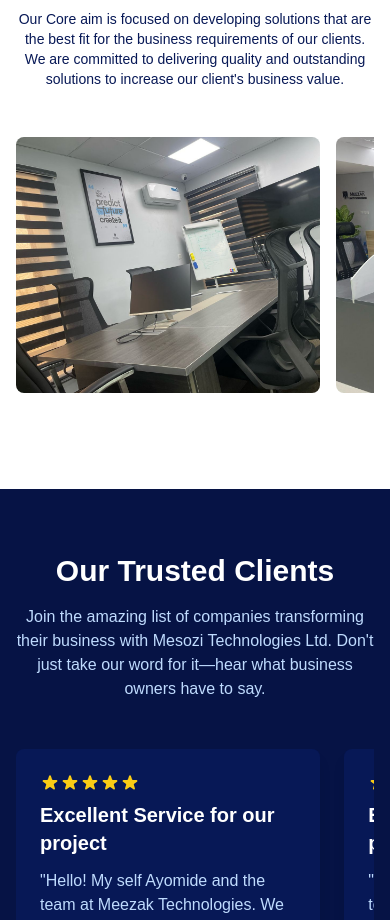
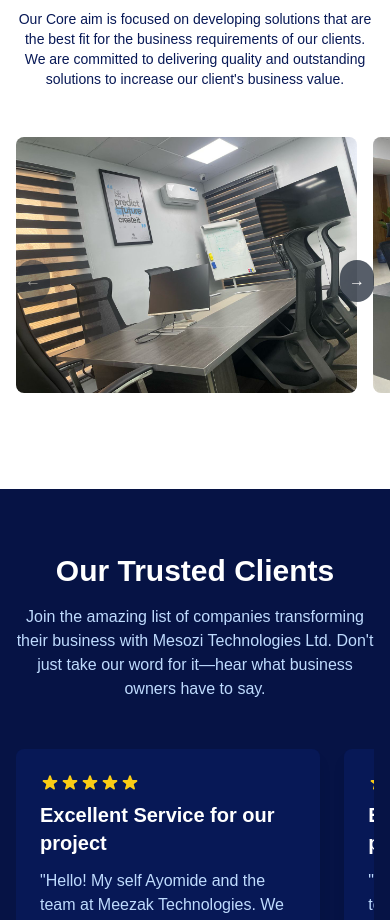
Before and after one commit to PeaceEgo/Meezak-Site, a React (Vite) app: page / in a window 390 px wide. Shown: the part 5520-6440 px from the top of the page. Built offline with nearby package versions, Linux system fonts and the light colour scheme.

Commit message:
gsap mobile

```diff
--- a/src/components/WorkSpace.jsx
+++ b/src/components/WorkSpace.jsx
@@ -45,55 +45,73 @@ export default function WorkspaceGallery() {
     const [isMobile, setIsMobile] = useState(false);
     const sliderRef = useRef(null);
     const slidesRef = useRef([]);
+    const touchStartX = useRef(null);
+    const isAnimating = useRef(false);
 
     // Detect mobile view
     useEffect(() => {
         const checkScreenSize = () => {
-            const width = window.innerWidth;
-            setIsMobile(width < 768);
+            setIsMobile(window.innerWidth < 768);
         };
 
         checkScreenSize();
         window.addEventListener("resize", checkScreenSize);
 
-        return () => {
-            window.removeEventListener("resize", checkScreenSize);
-        };
+        return () => window.removeEventListener("resize", checkScreenSize);
     }, []);
 
-    // Handle touch events to update currentIndex
-    const handleTouchStart = (e) => {
-        const touchDown = e.touches[0].clientX;
-        sliderRef.current?.setAttribute("data-touchstart", touchDown.toString());
-    };
-
-    const handleTouchMove = (e) => {
-        if (!sliderRef.current) return;
-
-        const touchStart = Number(sliderRef.current.getAttribute("data-touchstart") || 0);
-        const currentTouch = e.touches[0].clientX;
-        const diff = touchStart - currentTouch;
-
-        if (diff > 50) { // Increased threshold for better UX
-            setCurrentIndex((prev) => Math.min(prev + 1, workspaceImages.length - 1));
-        } else if (diff < -50) {
-            setCurrentIndex((prev) => Math.max(prev - 1, 0));
-        }
-
-        sliderRef.current.removeAttribute("data-touchstart");
-    };
-
-    // GSAP animation for sliding
+    // GSAP animation
     useEffect(() => {
-        if (sliderRef.current && isMobile && slidesRef.current.length > 0) {
-            const itemWidth = slidesRef.current[0].offsetWidth;
+        if (sliderRef.current && isMobile && slidesRef.current.length > 0 && !isAnimating.current) {
+            isAnimating.current = true;
+            const itemWidth = slidesRef.current[0].offsetWidth + 16; // Include gap
             gsap.to(sliderRef.current, {
                 x: -currentIndex * itemWidth,
                 duration: 0.8,
                 ease: "power2.out",
+                onComplete: () => {
+                    isAnimating.current = false;
+                },
             });
         }
     }, [currentIndex, isMobile]);
+
+    // Handle touch events
+    const handleTouchStart = (e) => {
+        touchStartX.current = e.touches[0].clientX;
+    };
+
+    const handleTouchMove = (e) => {
+        if (touchStartX.current === null || isAnimating.current) return;
+
+        const currentTouch = e.touches[0].clientX;
+        const diff = touchStartX.current - currentTouch;
+
+        if (diff > 50) {
+            setCurrentIndex((prev) => Math.min(prev + 1, workspaceImages.length - 1));
+            touchStartX.current = null;
+        } else if (diff < -50) {
+            setCurrentIndex((prev) => Math.max(prev - 1, 0));
+            touchStartX.current = null;
+        }
+    };
+
+    const handleTouchEnd = () => {
+        touchStartX.current = null;
+    };
+
+    // Navigation button handlers
+    const goToPrevious = () => {
+        if (!isAnimating.current) {
+            setCurrentIndex((prev) => Math.max(prev - 1, 0));
+        }
+    };
+
+    const goToNext = () => {
+        if (!isAnimating.current) {
+            setCurrentIndex((prev) => Math.min(prev + 1, workspaceImages.length - 1));
+        }
+    };
 
     return (
         <section className="bg-white py-16 px-4 md:px-8 overflow-hidden">
@@ -122,18 +140,20 @@ export default function WorkspaceGallery() {
                     </p>
                 </div>
 
+                <div className="relative md:hidden">
                     <div
                         ref={sliderRef}
-                    className="md:hidden flex overflow-x-hidden gap-4 pb-8 snap-x snap-mandatory scrollbar-hide"
+                        className="flex gap-4 pb-8"
+                        style={{ willChange: "transform" }}
                         onTouchStart={handleTouchStart}
                         onTouchMove={handleTouchMove}
-                    style={{ scrollbarWidth: "none", msOverflowStyle: "none" }}
+                        onTouchEnd={handleTouchEnd}
                     >
                         {workspaceImages.map((image, index) => (
                             <div
                                 key={image.id}
                                 ref={(el) => (slidesRef.current[index] = el)}
-                            className="min-w-[85%] snap-center"
+                                className="min-w-[85%] flex-shrink-0"
                             >
                                 <img
                                     src={image.src || "/placeholder.svg"}
@@ -142,6 +162,21 @@ export default function WorkspaceGallery() {
                                 />
                             </div>
                         ))}
+                    </div>
+                    <button
+                        onClick={goToPrevious}
+                        className="absolute left-0 top-1/2 -translate-y-1/2 bg-gray-800 text-white p-2 rounded-full opacity-75 hover:opacity-100 disabled:opacity-50"
+                        disabled={currentIndex === 0}
+                    >
+                        ←
+                    </button>
+                    <button
+                        onClick={goToNext}
+                        className="absolute right-0 top-1/2 -translate-y-1/2 bg-gray-800 text-white p-2 rounded-full opacity-75 hover:opacity-100 disabled:opacity-50"
+                        disabled={currentIndex === workspaceImages.length - 1}
+                    >
+                        →
+                    </button>
                 </div>
 
                 <div className="hidden md:grid lg:hidden grid-cols-2 gap-4">
@@ -174,7 +209,6 @@ export default function WorkspaceGallery() {
                             className="w-full h-full object-cover"
                         />
                     </div>
-
                     <div className="col-span-2 row-span-1 overflow-hidden rounded-lg">
                         <img
                             src={workspaceImages[3].src || "/placeholder.svg"}
```
Lines whose indentation alone changed are shown as unchanged.
